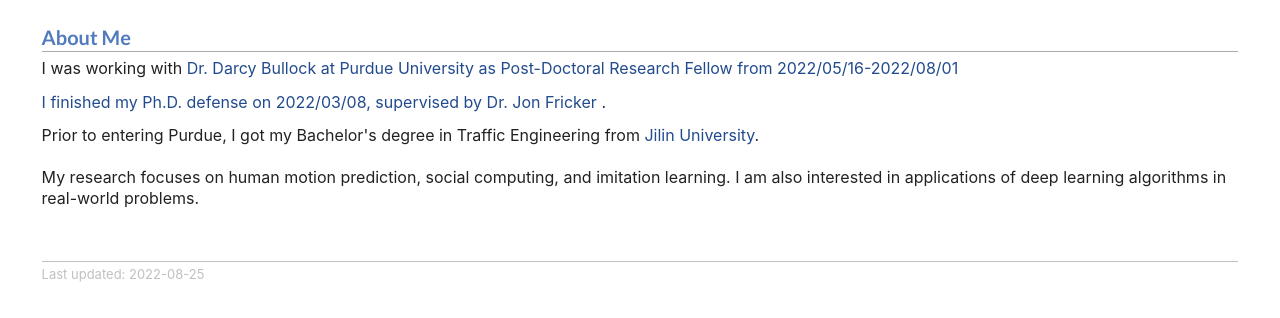
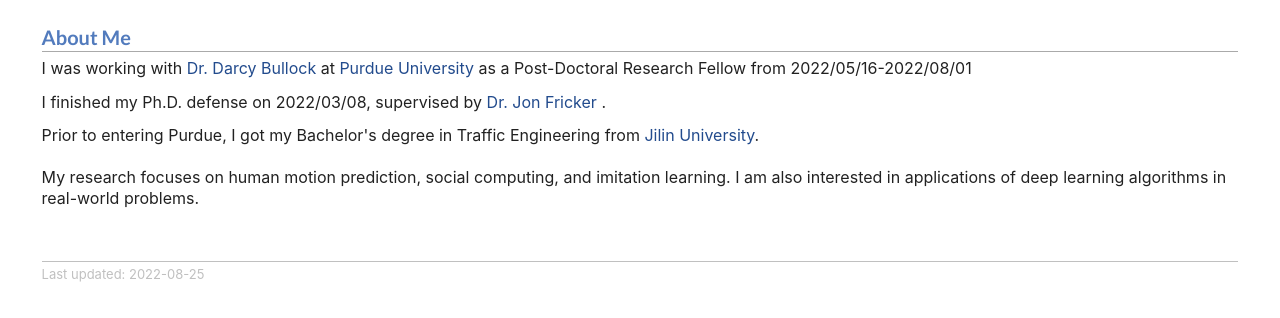
Before and after one commit to ClimbingMachine/ClimbingMachine.github.io, a plain HTML site: page index.html in a window 1280 px wide. Shown: the part 308-626 px from the top of the page. Drawn offline with nearby package versions, Linux system fonts and the light colour scheme.

Commit message:
Update index.html

```diff
--- a/index.html
+++ b/index.html
@@ -37,7 +37,7 @@ Senior Navigation Engineer at <br />
   <a href="forFun.html"alt="Page broken" class="item">Soccer & Rock Climbing</a>
 </div>
 <h2>About Me</h2>
-<p>I was working with <a href="https://engineering.purdue.edu/CE/People/ptProfile?resource_id=2005"> Dr. Darcy Bullock at <a href="https://www.purdue.edu/"> Purdue University as Post-Doctoral Research Fellow from 2022/05/16-2022/08/01<br />
+<p>I was working with <a href="https://engineering.purdue.edu/CE/People/ptProfile?resource_id=2005"> Dr. Darcy Bullock</a> at <a href="https://www.purdue.edu/"> Purdue University </a> as a Post-Doctoral Research Fellow from 2022/05/16-2022/08/01<br />
 
 <p>I finished my Ph.D. defense on 2022/03/08, supervised by <a href="https://engineering.purdue.edu/CE/People/ptProfile?resource_id=2029"> Dr. Jon Fricker </a>.<br />
 
```
